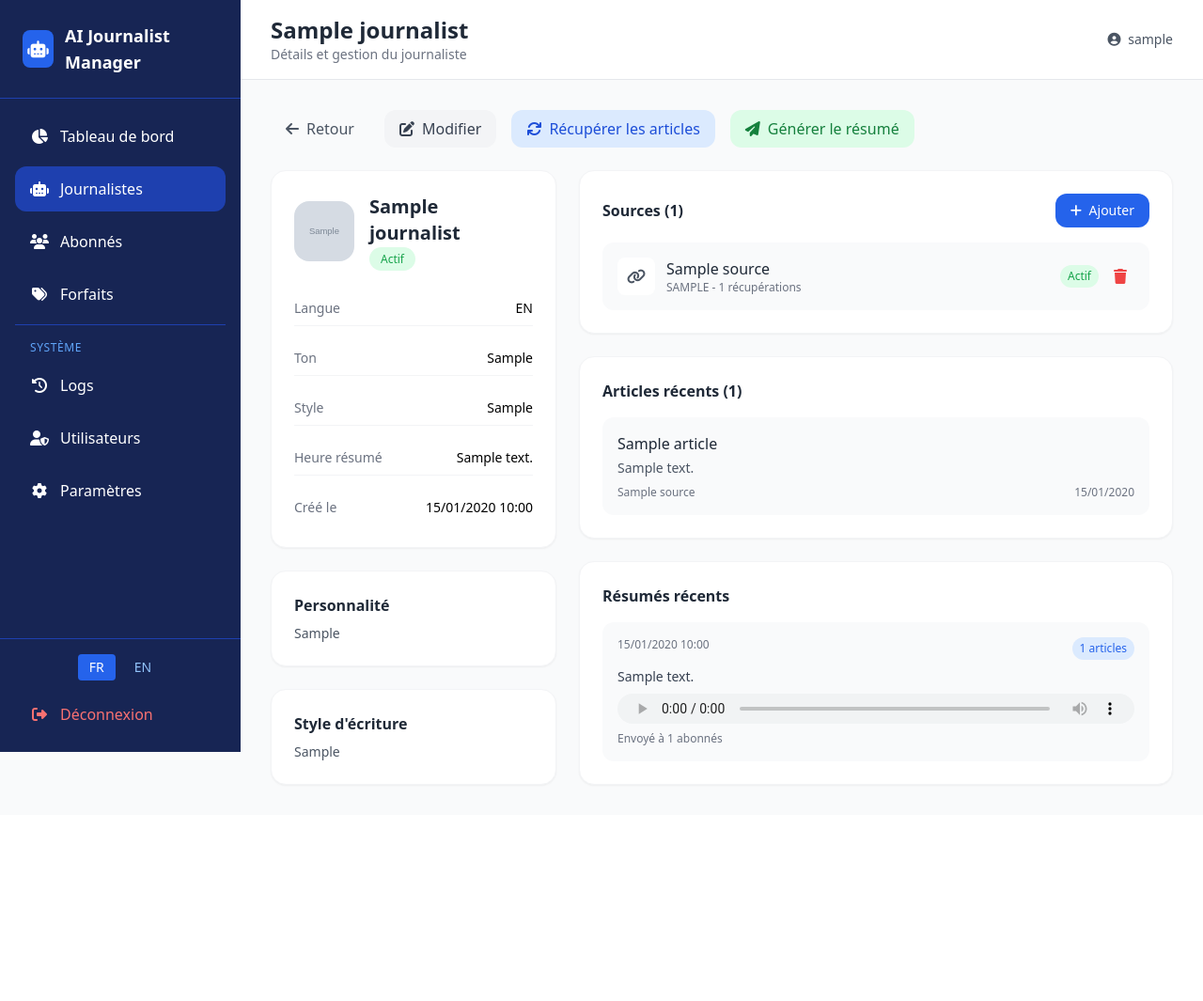
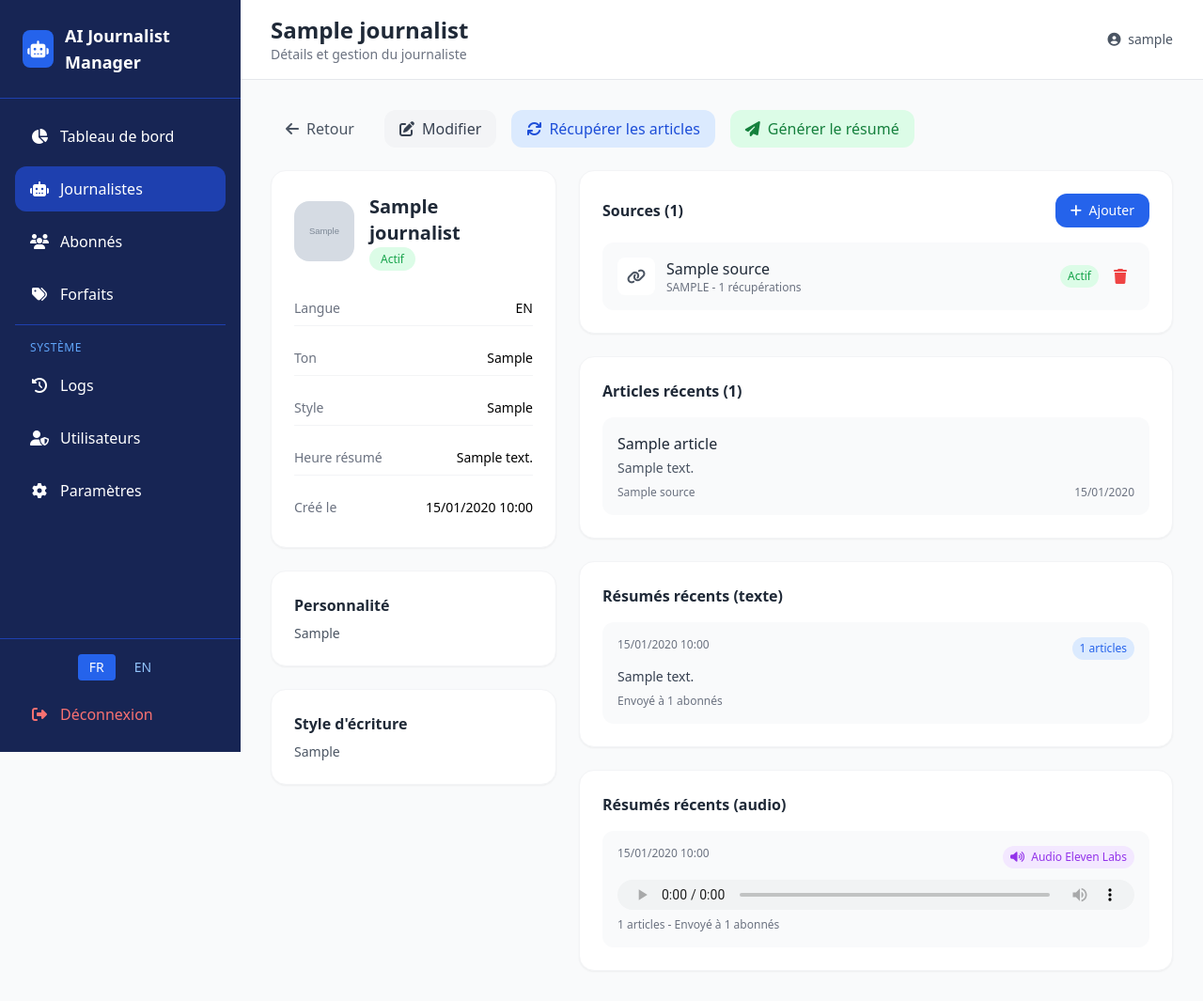
Before and after one commit to moa-digitalagency/AI_Journalist_Manager, a Flask app: page /admin/journalists/1 in a window 1280 px wide. Shown: the whole page at 94% size. Before the commit the page ends 836 px from the top, so only its background shows below. Run offline with Flask 3, Linux system fonts and the light colour scheme; the visitor is signed in with stand-in values (Sample User, id 1); tables that the repository leaves empty hold one stand-in row (values such as "Sample post"); grey boxes marked "Sample" are stand-in pictures; some libraries are stand-ins or nearby versions.

Commit message:
Improve handling of bot photos and separate audio summaries
Update TelegramService to gracefully handle bots without profile photos and modify the admin journalist view to display text and audio summaries in separate sections.

Replit-Commit-Author: Agent
Replit-Commit-Session-Id: a1bd23bd-2b41-473f-9df0-b9b40429a24c
Replit-Commit-Checkpoint-Type: full_checkpoint
Replit-Commit-Event-Id: 9360bd60-b1da-4512-9d67-d722ca6653ed
Replit-Commit-Screenshot-Url: https://storage.googleapis.com/screenshot-production-us-central1/bc223631-f4bd-4cb2-badd-9e036eb4f410/a1bd23bd-2b41-473f-9df0-b9b40429a24c/VbjGZUE
Replit-Helium-Checkpoint-Created: true

```diff
--- a/services/telegram_service.py
+++ b/services/telegram_service.py
@@ -18,7 +18,7 @@ class TelegramService:
 
     @classmethod
     def get_bot_photo_url(cls, token: str) -> str:
-        """Retrieve and save bot profile photo from Telegram."""
+        """Retrieve and save bot profile photo from Telegram. Returns None if bot has no photo."""
         if not token:
             logger.warning("No token provided for bot photo retrieval")
             return None
@@ -35,7 +35,7 @@ class TelegramService:
 
                     user_profile_photos = await bot.get_user_profile_photos(bot_info.id, limit=1)
                     if not user_profile_photos or not user_profile_photos.photos:
-                        logger.info(f"Bot {bot_info.username} has no profile photo")
+                        logger.info(f"Bot {bot_info.username} has no profile photo - this is optional")
                         return None
 
                     file_id = user_profile_photos.photos[0][0].file_id
--- a/templates/admin/journalists/view.html
+++ b/templates/admin/journalists/view.html
@@ -131,7 +131,7 @@
         </div>
 
         <div class="bg-white rounded-2xl p-6 shadow-sm border border-gray-100">
-            <h4 class="font-semibold text-gray-800 mb-4">{% if current_lang == 'fr' %}Résumés récents{% else %}Recent Summaries{% endif %}</h4>
+            <h4 class="font-semibold text-gray-800 mb-4">{% if current_lang == 'fr' %}Résumés récents (texte){% else %}Recent Summaries (text){% endif %}</h4>
             <div class="space-y-4">
                 {% for summary in recent_summaries %}
                 <div class="p-4 bg-gray-50 rounded-xl">
@@ -140,17 +140,37 @@
                         <span class="px-2 py-1 bg-blue-100 text-blue-600 rounded-full text-xs">{{ summary.articles_count }} {{ _('articles') | lower }}</span>
                     </div>
                     <p class="text-sm text-gray-700 line-clamp-3">{{ truncate(summary.summary_text, 200) }}</p>
-                    {% if summary.audio_url %}
-                    <div class="mt-2">
-                        <audio controls class="w-full h-8">
-                            <source src="{{ summary.audio_url }}" type="audio/mpeg">
-                        </audio>
-                    </div>
-                    {% endif %}
                     <p class="text-xs text-gray-500 mt-2">{% if current_lang == 'fr' %}Envoyé à{% else %}Sent to{% endif %} {{ summary.sent_count }} {{ _('subscribers') | lower }}</p>
                 </div>
                 {% else %}
                 <p class="text-center text-gray-500 py-8">{% if current_lang == 'fr' %}Aucun résumé généré{% else %}No summaries generated{% endif %}</p>
+                {% endfor %}
+            </div>
+        </div>
+
+        <div class="bg-white rounded-2xl p-6 shadow-sm border border-gray-100">
+            <h4 class="font-semibold text-gray-800 mb-4">{% if current_lang == 'fr' %}Résumés récents (audio){% else %}Recent Summaries (audio){% endif %}</h4>
+            <div class="space-y-4">
+                {% set audio_summaries = recent_summaries|selectattr('audio_url')|list %}
+                {% for summary in audio_summaries %}
+                <div class="p-4 bg-gray-50 rounded-xl">
+                    <div class="flex justify-between items-start mb-3">
+                        <span class="text-xs text-gray-500">{{ format_datetime(summary.created_at) }}</span>
+                        <span class="px-2 py-1 bg-purple-100 text-purple-600 rounded-full text-xs">
+                            <i class="fas fa-volume-up mr-1"></i>
+                            {% if current_lang == 'fr' %}Audio Eleven Labs{% else %}Eleven Labs Audio{% endif %}
+                        </span>
+                    </div>
+                    <audio controls class="w-full h-8 mb-2">
+                        <source src="{{ summary.audio_url }}" type="audio/mpeg">
+                    </audio>
+                    <p class="text-xs text-gray-500">{{ summary.articles_count }} {{ _('articles') | lower }} - {% if current_lang == 'fr' %}Envoyé à{% else %}Sent to{% endif %} {{ summary.sent_count }} {{ _('subscribers') | lower }}</p>
+                </div>
+                {% else %}
+                <p class="text-center text-gray-500 py-8">
+                    <i class="fas fa-volume-mute text-2xl text-gray-300 mb-2 block"></i>
+                    {% if current_lang == 'fr' %}Aucun résumé audio généré{% else %}No audio summaries generated{% endif %}
+                </p>
                 {% endfor %}
             </div>
         </div>
```
Also changed, not shown: static/uploads/journalists/bot_avec_cocorico_bot_20251219104847.jpg (added).
